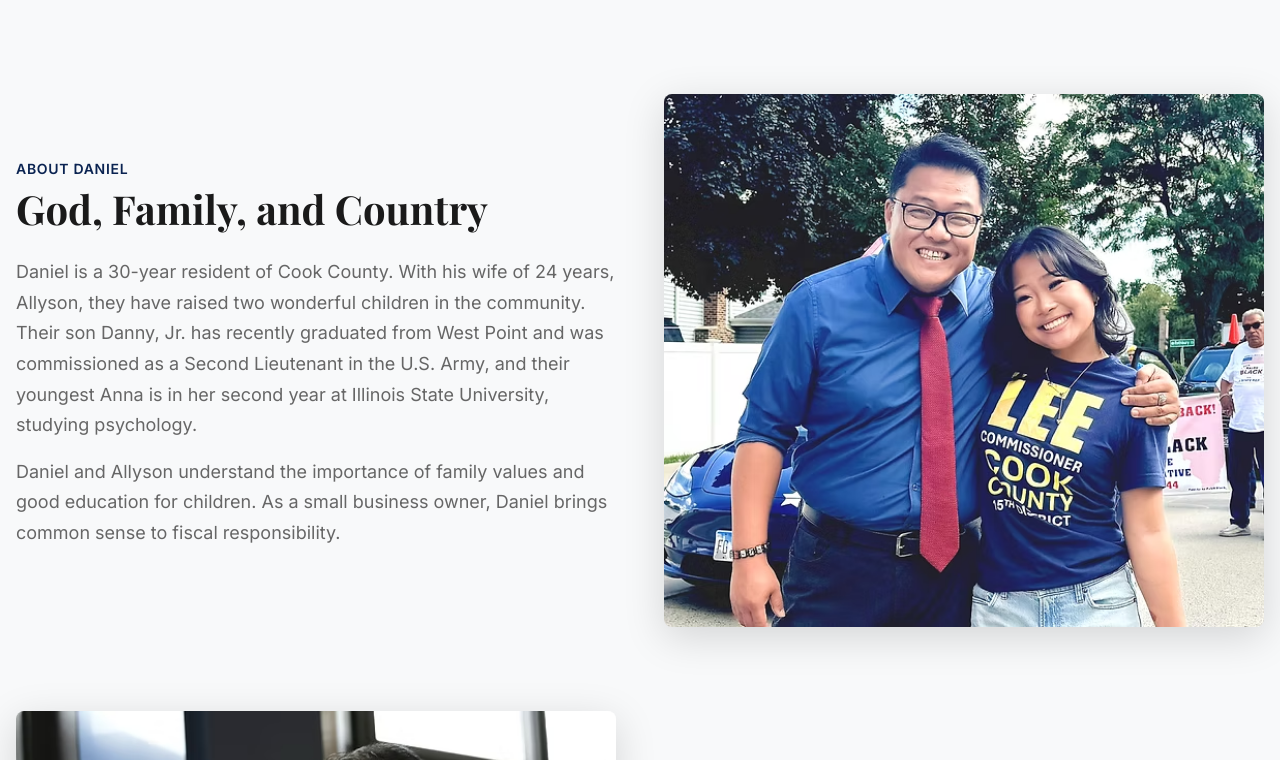
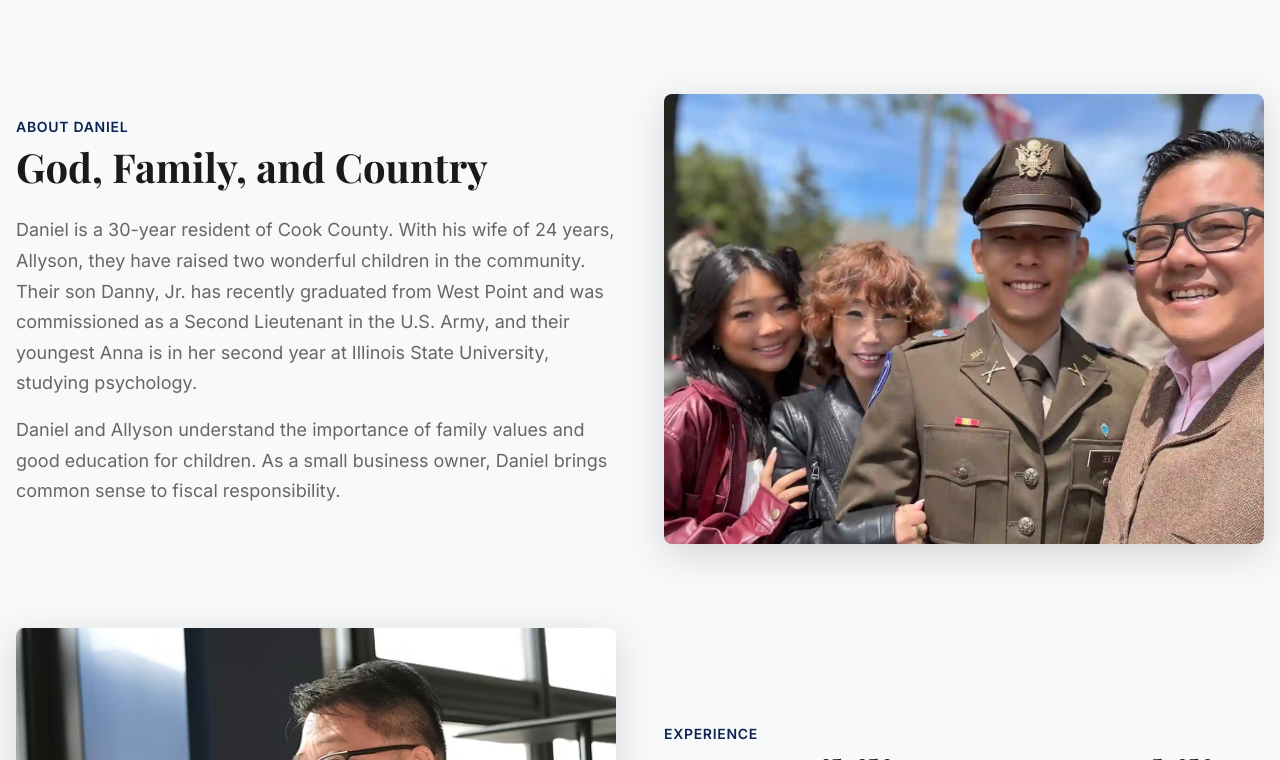
Before and after one commit to Acanthus-Tech/DanielLeeLanding, a Next.js app: page / in a window 1280 px wide. Shown: the part 560-1320 px from the top of the page. Built offline with nearby package versions, Linux system fonts and the light colour scheme.

Commit message:
updated family image

```diff
--- a/src/components/About.js
+++ b/src/components/About.js
@@ -18,7 +18,7 @@ export default function About() {
           </div>
           <div className={styles.imageContainer}>
             <Image
-              src="/images/family.avif"
+              src="/images/family.webp"
               alt="Daniel Lee with his family"
               width={500}
               height={400}
--- a/src/components/ImageGallery.js
+++ b/src/components/ImageGallery.js
@@ -7,7 +7,7 @@ import styles from "./ImageGallery.module.css";
 const galleryItems = [
   {
     id: "family",
-    primary: "/images/family.avif",
+    primary: "/images/family.webp",
     hover: "/images/community.avif",
     title: "Family Values",
     description:
@@ -40,7 +40,7 @@ const galleryItems = [
   {
     id: "community",
     primary: "/images/community.avif",
-    hover: "/images/family.avif",
+    hover: "/images/family.webp",
     title: "Community Service",
     description:
       "Serving in Economic Development Commission and Planning & Zoning Commission for Hoffman Estates.",
```
Also changed, not shown: public/images/family.avif (deleted), public/images/family.webp (added).
